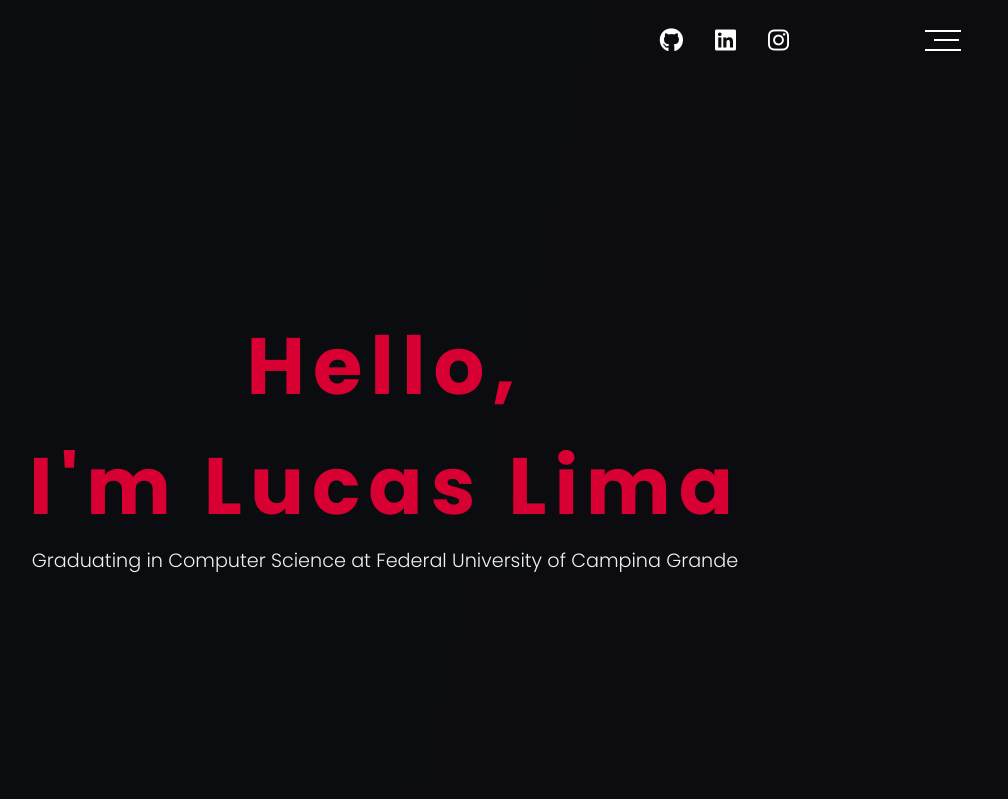
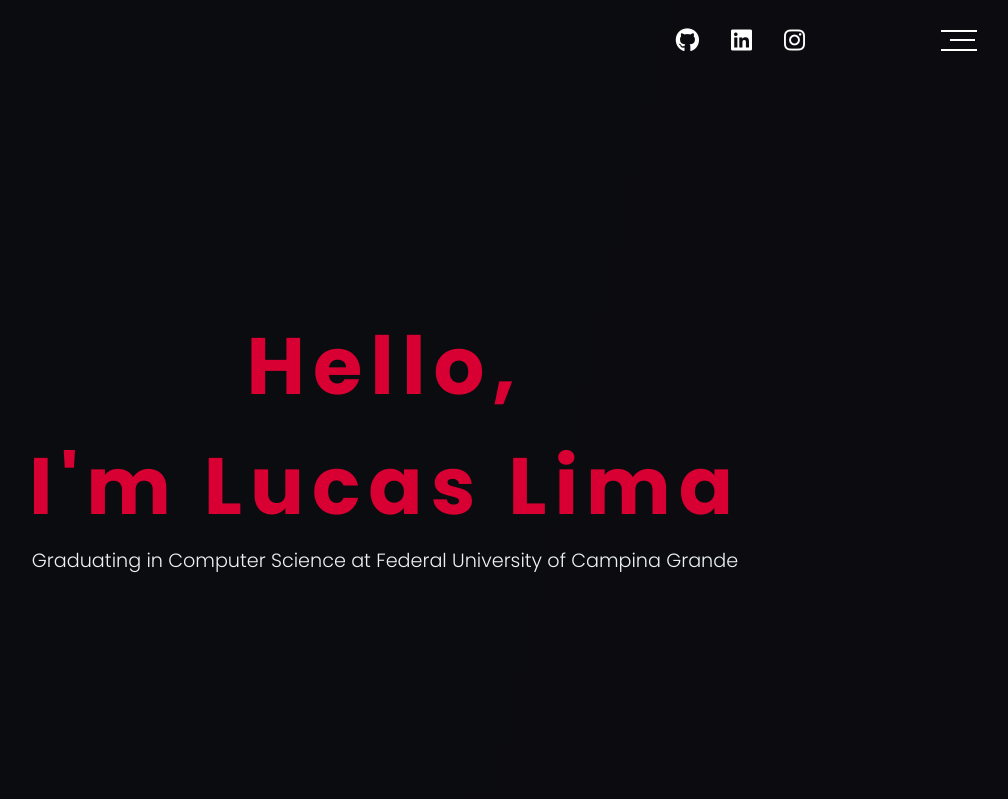
Before and after one commit to Dennis-Eduardo/lucasarlim, a plain HTML site: page index.html in a window 1280 px wide. Shown: the top 799 px of the page, without its empty margins (255-1263 px from the left). Drawn offline with Linux system fonts and the light colour scheme.

Commit message:
Update index.html

```diff
--- a/index.html
+++ b/index.html
@@ -35,7 +35,7 @@
             </aside>
 
 
-            <div class="hamburguer mr-2">
+            <div class="hamburguer">
                 <div class="line" id="line1"></div>
                 <div class="line" id="line2"></div>
                 <div class="line" id="line3"></div>
```
